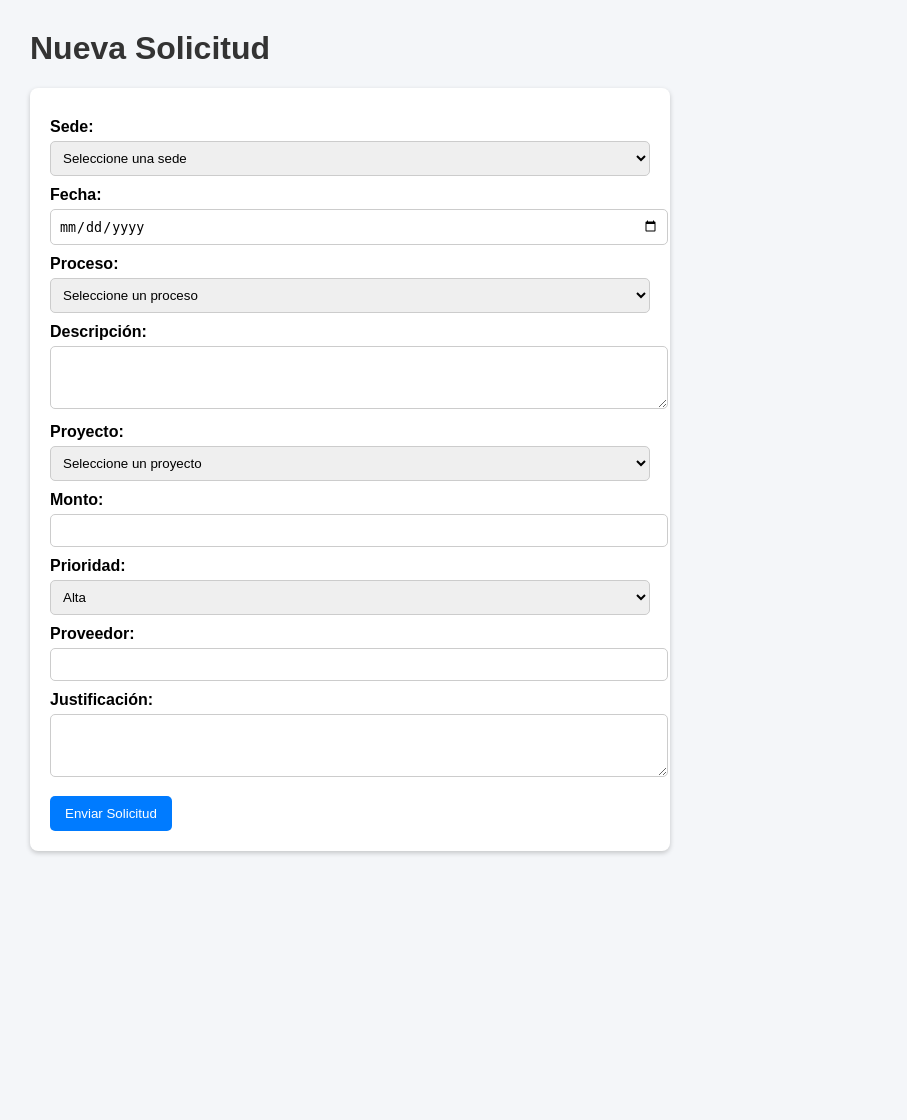
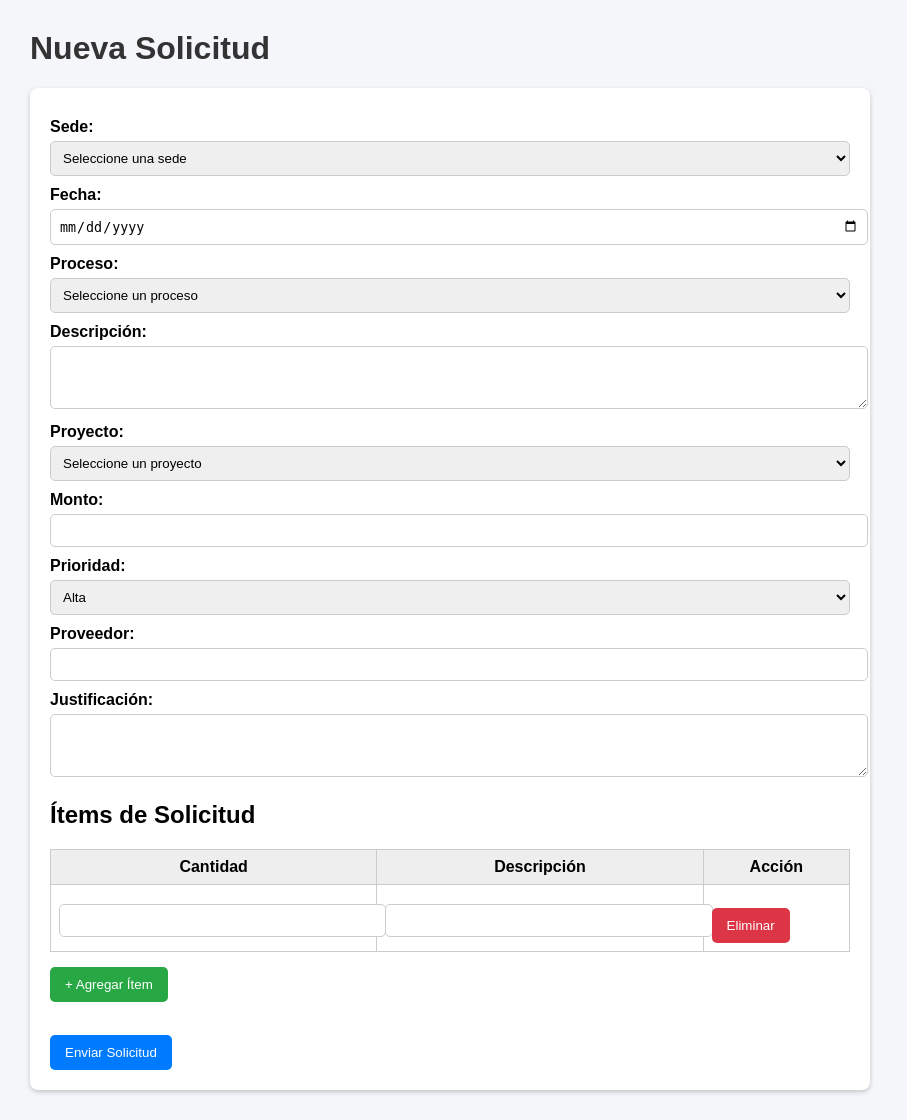
Before and after one commit to ivanmulford/sistema-solicitudes, a Flask app: template templates/solicitud.html in a window 1280 px wide. Shown: the whole page, without its empty margins (0-907 px from the left). Before the commit the page ends 855 px from the top, so only its background shows below. Run offline with Flask 3, Linux system fonts and the light colour scheme; the template is opened without the code that fills it, so the values that code supplies are empty.

Commit message:
Update solicitud.html

```diff
--- a/templates/solicitud.html
+++ b/templates/solicitud.html
@@ -17,7 +17,7 @@
             padding: 20px;
             border-radius: 8px;
             box-shadow: 0 2px 5px rgba(0,0,0,0.2);
-            max-width: 600px;
+            max-width: 800px;
         }
         label {
             display: block;
@@ -31,6 +31,18 @@
             border: 1px solid #ccc;
             border-radius: 5px;
         }
+        table {
+            width: 100%;
+            margin-top: 15px;
+            border-collapse: collapse;
+        }
+        table th, table td {
+            border: 1px solid #ccc;
+            padding: 8px;
+        }
+        table th {
+            background: #eee;
+        }
         button {
             margin-top: 15px;
             padding: 10px 15px;
@@ -42,6 +54,18 @@
         }
         button:hover {
             background: #0056b3;
+        }
+        .btn-add {
+            background: #28a745;
+        }
+        .btn-add:hover {
+            background: #1e7e34;
+        }
+        .btn-remove {
+            background: #dc3545;
+        }
+        .btn-remove:hover {
+            background: #a71d2a;
         }
     </style>
 </head>
@@ -106,7 +130,45 @@
         <label for="justificacion">Justificación:</label>
         <textarea name="justificacion" rows="3"></textarea>
 
+        <!-- ÍTEMS -->
+        <h2>Ítems de Solicitud</h2>
+        <table id="tabla-items">
+            <thead>
+                <tr>
+                    <th>Cantidad</th>
+                    <th>Descripción</th>
+                    <th>Acción</th>
+                </tr>
+            </thead>
+            <tbody>
+                <tr>
+                    <td><input type="number" name="cantidad[]" required></td>
+                    <td><input type="text" name="item_descripcion[]" required></td>
+                    <td><button type="button" class="btn-remove" onclick="eliminarFila(this)">Eliminar</button></td>
+                </tr>
+            </tbody>
+        </table>
+        <button type="button" class="btn-add" onclick="agregarFila()">+ Agregar Ítem</button>
+
+        <br><br>
         <button type="submit">Enviar Solicitud</button>
     </form>
+
+    <script>
+        function agregarFila() {
+            const tabla = document.getElementById("tabla-items").getElementsByTagName('tbody')[0];
+            const nuevaFila = tabla.insertRow();
+            nuevaFila.innerHTML = `
+                <td><input type="number" name="cantidad[]" required></td>
+                <td><input type="text" name="item_descripcion[]" required></td>
+                <td><button type="button" class="btn-remove" onclick="eliminarFila(this)">Eliminar</button></td>
+            `;
+        }
+
+        function eliminarFila(boton) {
+            const fila = boton.parentNode.parentNode;
+            fila.parentNode.removeChild(fila);
+        }
+    </script>
 </body>
 </html>
```
